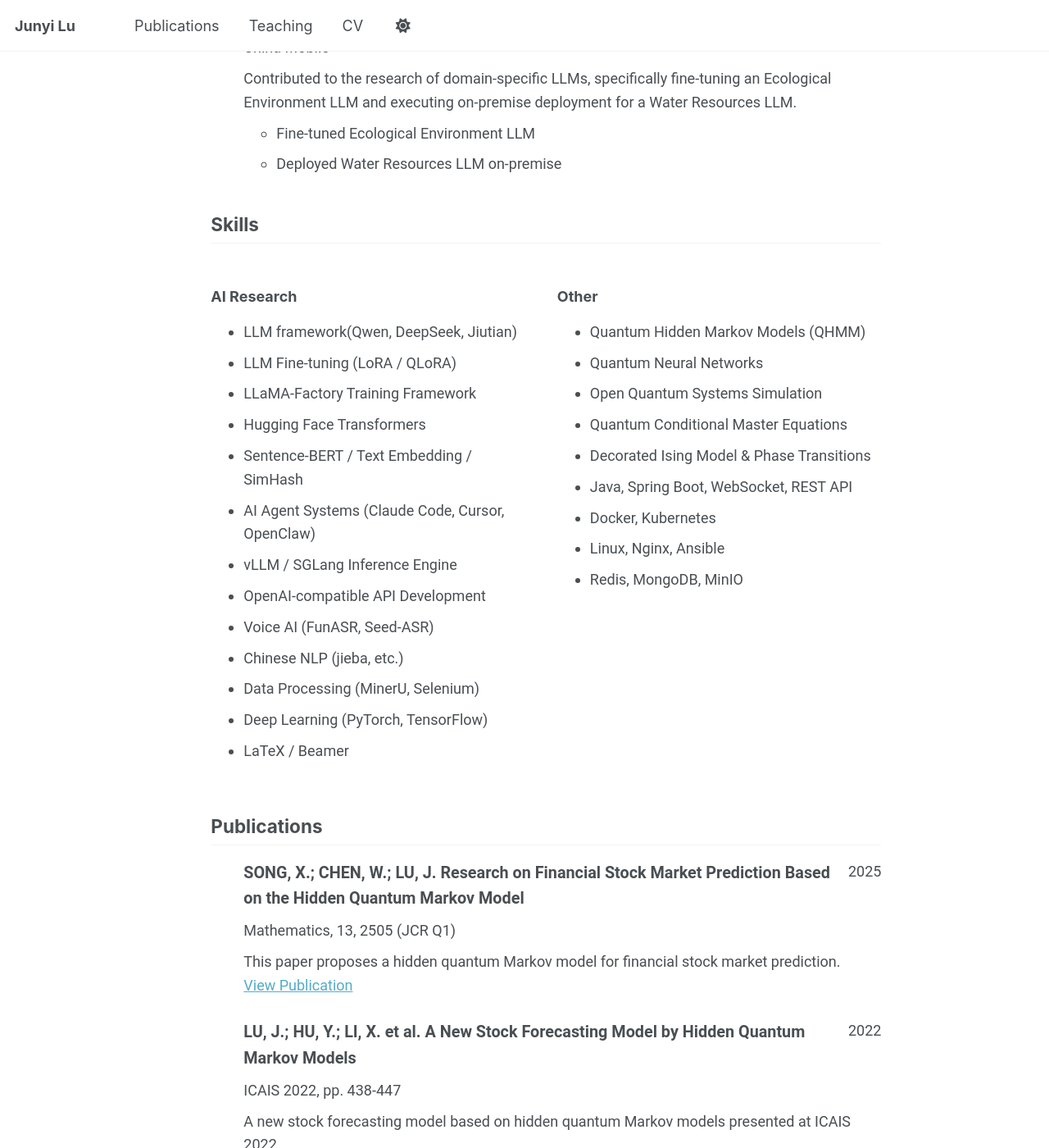
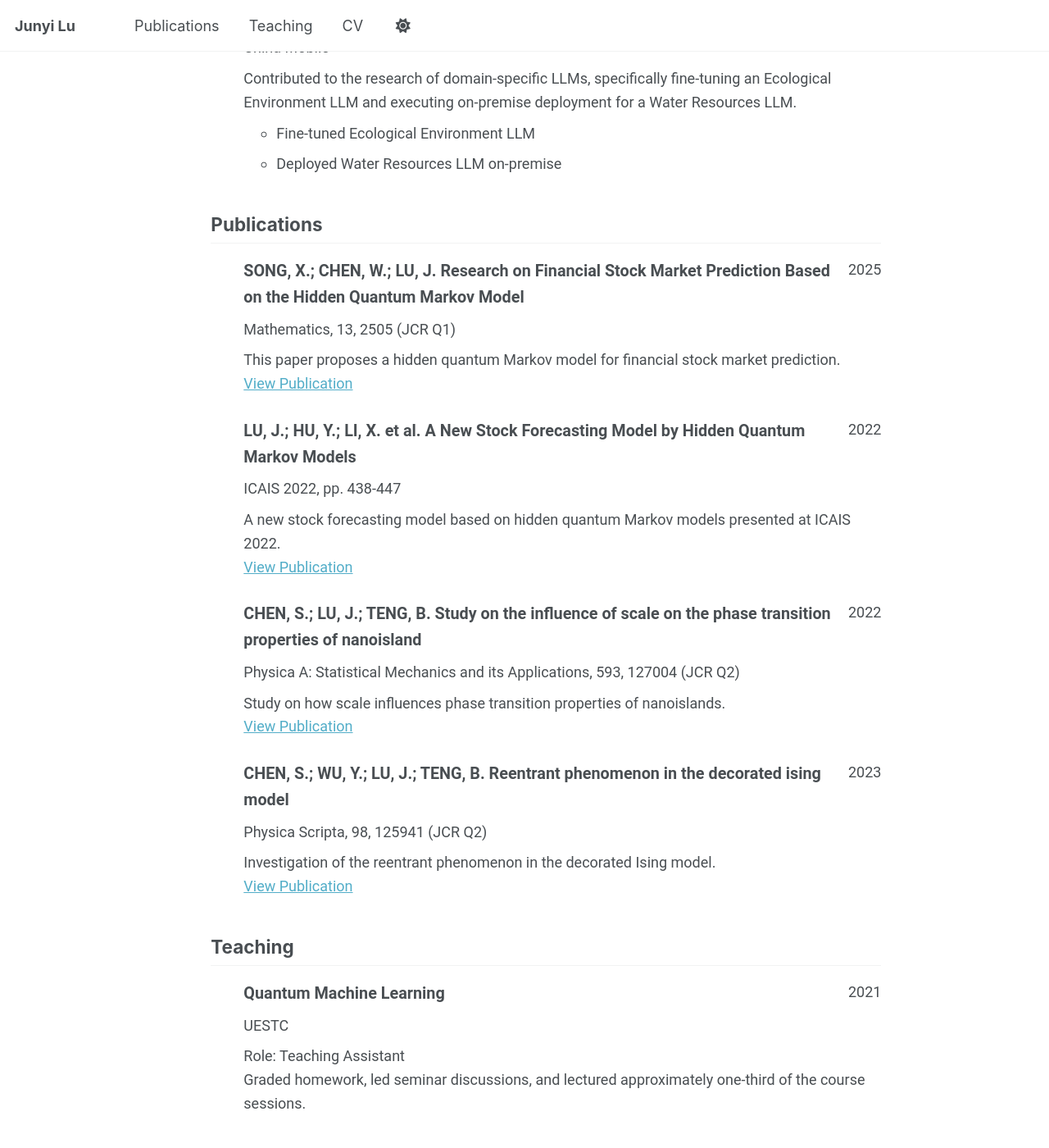
Before and after one commit to ljy623669155/ljy623669155.github.io, a Jekyll site: the page built from _pages/cv-json.md, in a window 1280 px wide and 1400 px high, scrolled down 1293 px. Shown: the whole window at 82% size. Built offline with Jekyll 4.4.1, drawn with Linux system fonts in a browser that asks for light colours; a script bundle is joined from its source files by our own code; library files that are not in the unit come from our copies.

Commit message:
remove skills section from CV

```diff
--- a/_data/cv.json
+++ b/_data/cv.json
@@ -162,40 +162,6 @@
       "description": "Graded homework, led seminar discussions, and lectured approximately one-third of the course sessions."
     }
   ],
-  "skills": [
-    {
-      "name": "AI Research",
-      "keywords": [
-        "LLM framework(Qwen, DeepSeek, Jiutian)",
-        "LLM Fine-tuning (LoRA / QLoRA)",
-        "LLaMA-Factory Training Framework",
-        "Hugging Face Transformers",
-        "Sentence-BERT / Text Embedding / SimHash",
-        "AI Agent Systems (Claude Code, Cursor, OpenClaw)",
-        "vLLM / SGLang Inference Engine",
-        "OpenAI-compatible API Development",
-        "Voice AI (FunASR, Seed-ASR)",
-        "Chinese NLP (jieba, etc.)",
-        "Data Processing (MinerU, Selenium)",
-        "Deep Learning (PyTorch, TensorFlow)",
-        "LaTeX / Beamer"
-      ]
-    },
-    {
-      "name": "Other",
-      "keywords": [
-        "Quantum Hidden Markov Models (QHMM)",
-        "Quantum Neural Networks",
-        "Open Quantum Systems Simulation",
-        "Quantum Conditional Master Equations",
-        "Decorated Ising Model & Phase Transitions",
-        "Java, Spring Boot, WebSocket, REST API",
-        "Docker, Kubernetes",
-        "Linux, Nginx, Ansible",
-        "Redis, MongoDB, MinIO"
-      ]
-    }
-  ],
 
   "interests": [
     {
```
